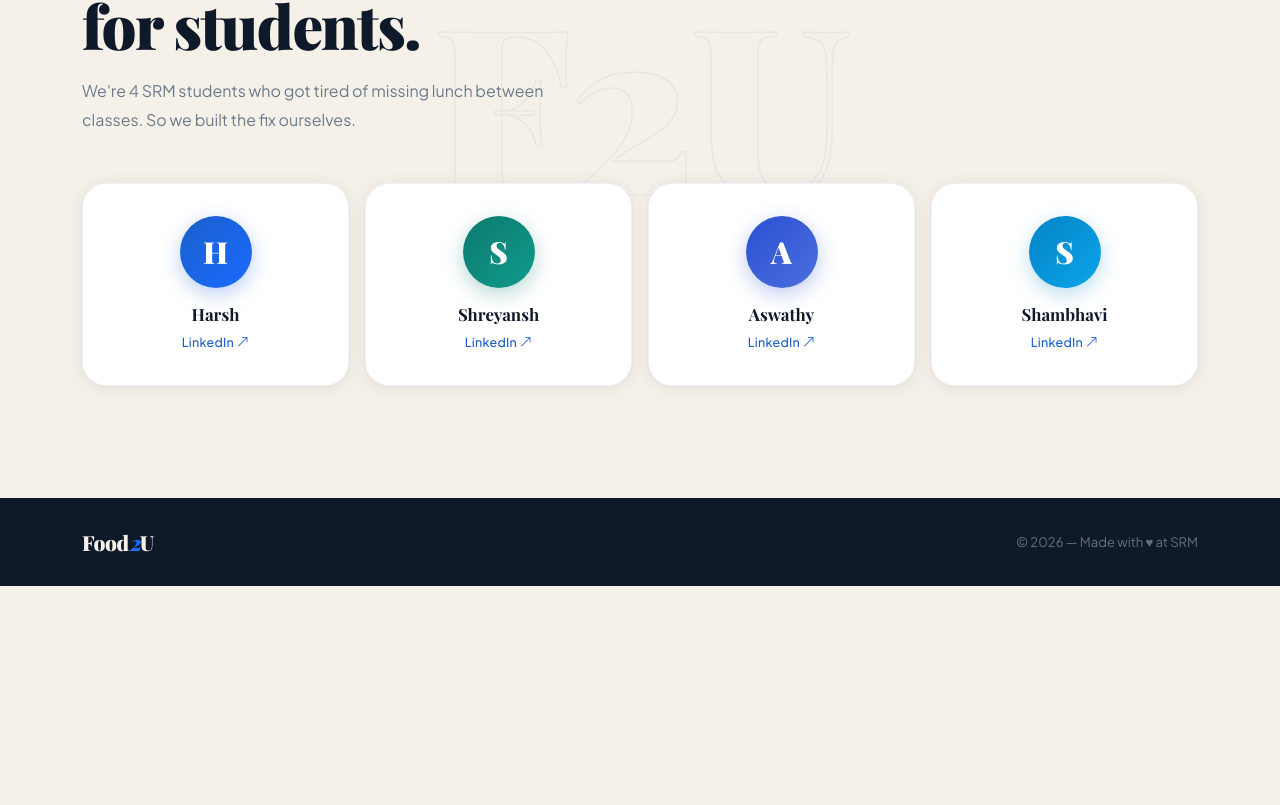
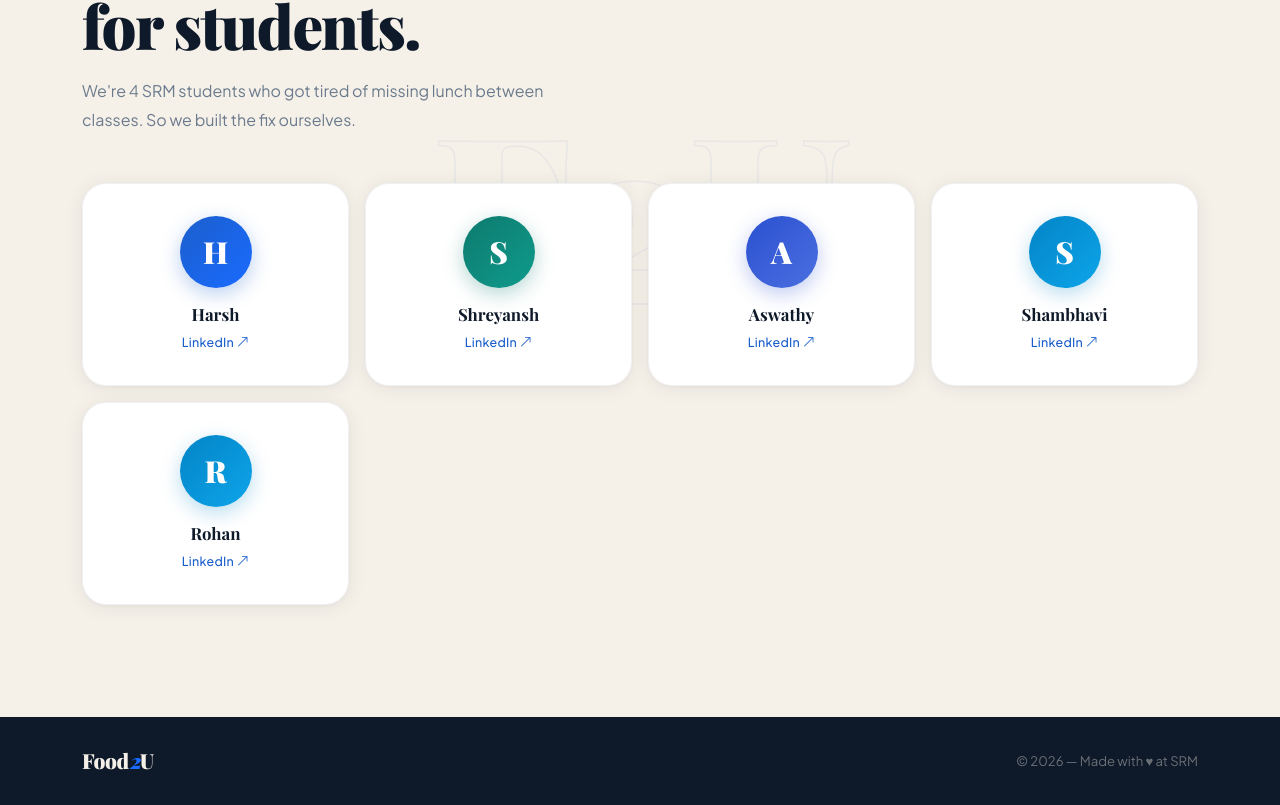
Before and after one commit to support-food2u/Food2U, a React (Vite) app: page / in a window 1280 px wide. Shown: the part 2004-2809 px from the top of the page. Before the commit the page ends 2590 px from the top, so only its background shows below. Built offline with nearby package versions, Linux system fonts and the light colour scheme; a web font is replaced by a local one.

Commit message:
updated member list

```diff
--- a/src/pages/Home.jsx
+++ b/src/pages/Home.jsx
@@ -248,6 +248,7 @@ function Home() {
             <a href="https://www.linkedin.com/in/shreyanshsharma2214/" target="_blank" className="team-card gsap-team"><div className="team-card__avatar av-2">S</div><div className="team-card__info"><h4>Shreyansh</h4><span>LinkedIn <i className="bi bi-arrow-up-right"></i></span></div><div className="team-card__line"></div></a>
             <a href="https://www.linkedin.com/in/aswathy-nair-a13014326/" target="_blank" className="team-card gsap-team"><div className="team-card__avatar av-3">A</div><div className="team-card__info"><h4>Aswathy</h4><span>LinkedIn <i className="bi bi-arrow-up-right"></i></span></div><div className="team-card__line"></div></a>
             <a href="https://www.linkedin.com/in/shambhavi-215949331/" target="_blank" className="team-card gsap-team"><div className="team-card__avatar av-4">S</div><div className="team-card__info"><h4>Shambhavi</h4><span>LinkedIn <i className="bi bi-arrow-up-right"></i></span></div><div className="team-card__line"></div></a>
+            <a href="https://www.linkedin.com/in/rohan-a-m-0382a2324/" target="_blank" className="team-card gsap-team"><div className="team-card__avatar av-4">R</div><div className="team-card__info"><h4>Rohan</h4><span>LinkedIn <i className="bi bi-arrow-up-right"></i></span></div><div className="team-card__line"></div></a>
           </div>
         </div>
       </section>
```
